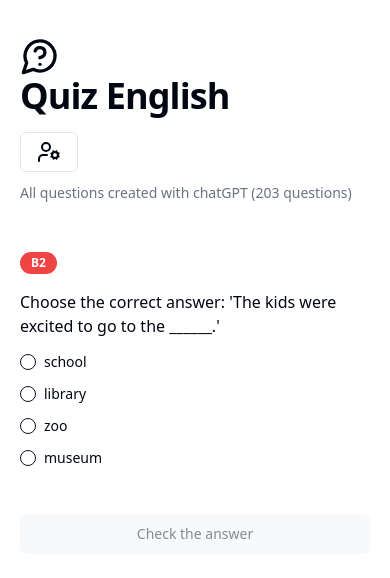
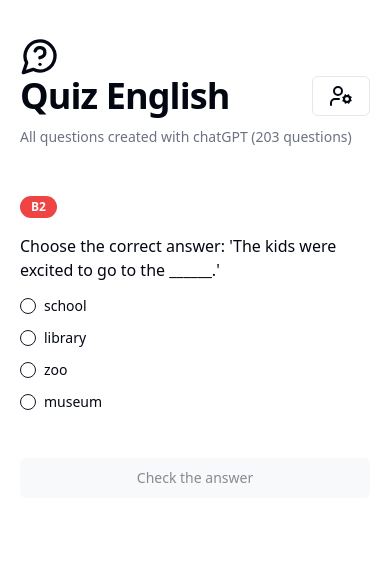
Before and after one commit to maicolsantos/quiz-english, a Next.js app: page / in a window 390 px wide. Shown: the top 578 px of the page. Built offline with nearby package versions, Linux system fonts and the light colour scheme.

Commit message:
Fix mobile flex

```diff
--- a/src/components/header.tsx
+++ b/src/components/header.tsx
@@ -1,3 +1,6 @@
+'use client'
+import { cn } from '@/lib/utils'
+import { useScore } from '@/store/useScore'
 import { MessageCircleQuestion } from 'lucide-react'
 import { Score } from './score'
 import { Settings } from './settings'
@@ -7,10 +10,20 @@ type HeaderProps = {
 }
 
 export const Header = ({ totalQuestions }: HeaderProps) => {
+  const { correctAnswers, wrongAnswers } = useScore()
+  const showScore = [...correctAnswers, ...wrongAnswers].length > 0
+
   return (
     <>
       <header className="py-4 mb-8">
-        <div className="md:flex items-end justify-between space-y-4 md:space-y-0 mb-2">
+        <div
+          className={cn(
+            'md:flex items-end justify-between space-y-4 md:space-y-0 mb-2',
+            {
+              flex: !showScore,
+            },
+          )}
+        >
           <h1 className="scroll-m-20 text-4xl font-bold tracking-tight">
             <MessageCircleQuestion size={40} />
             Quiz English
```
